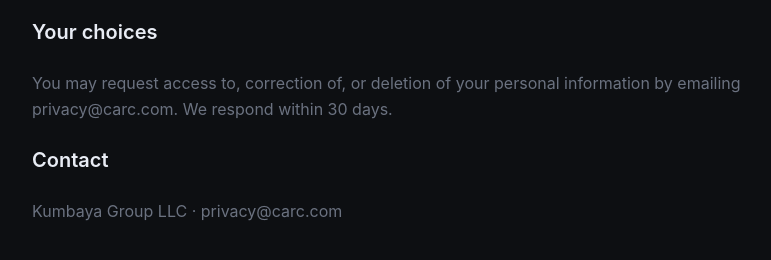
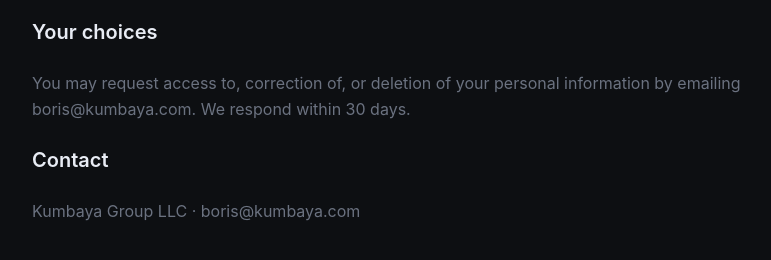
Before and after one commit to antifighter64/carc-app, a Next.js app: page /privacy in a window 1280 px wide. Shown: the part 1064-1324 px from the top of the page, without its empty margins (248-1019 px from the left). Built offline with nearby package versions, Linux system fonts and the light colour scheme.

Commit message:
Contact email: boris@kumbaya.com on legal pages

```diff
--- a/app/affiliate-disclosure/page.tsx
+++ b/app/affiliate-disclosure/page.tsx
@@ -20,7 +20,7 @@ export default function AffiliateDisclosurePage() {
         </ul>
         <h2 className="text-xl font-semibold text-brand-light">Our commitment</h2>
         <p>CARC's comparisons and estimates are built to help you make a better decision, whether or not it earns us a fee. If we ever present sponsored content, it will be clearly labeled.</p>
-        <p>Questions: legal@carc.com</p>
+        <p>Questions: boris@kumbaya.com</p>
       </div>
     </main>
   )
--- a/app/privacy/page.tsx
+++ b/app/privacy/page.tsx
@@ -29,9 +29,9 @@ export default function PrivacyPage() {
         <h2 className="text-xl font-semibold text-brand-light">Third parties</h2>
         <p>We use analytics and hosting providers (such as Vercel and Google Analytics) that process data on our behalf under their own privacy terms. Links to partner sites (dealers, lenders, insurers) are governed by those partners' privacy policies.</p>
         <h2 className="text-xl font-semibold text-brand-light">Your choices</h2>
-        <p>You may request access to, correction of, or deletion of your personal information by emailing privacy@carc.com. We respond within 30 days.</p>
+        <p>You may request access to, correction of, or deletion of your personal information by emailing boris@kumbaya.com. We respond within 30 days.</p>
         <h2 className="text-xl font-semibold text-brand-light">Contact</h2>
-        <p>Kumbaya Group LLC · privacy@carc.com</p>
+        <p>Kumbaya Group LLC · boris@kumbaya.com</p>
       </div>
     </main>
   )
--- a/app/terms/page.tsx
+++ b/app/terms/page.tsx
@@ -23,7 +23,7 @@ export default function TermsPage() {
         <h2 className="text-xl font-semibold text-brand-light">Liability</h2>
         <p>CARC is provided "as is" without warranties of any kind. To the fullest extent permitted by law, Kumbaya Group LLC is not liable for indirect or consequential damages arising from your use of the site. These terms are governed by the laws of the State of New York.</p>
         <h2 className="text-xl font-semibold text-brand-light">Contact</h2>
-        <p>Kumbaya Group LLC · legal@carc.com</p>
+        <p>Kumbaya Group LLC · boris@kumbaya.com</p>
       </div>
     </main>
   )
```
